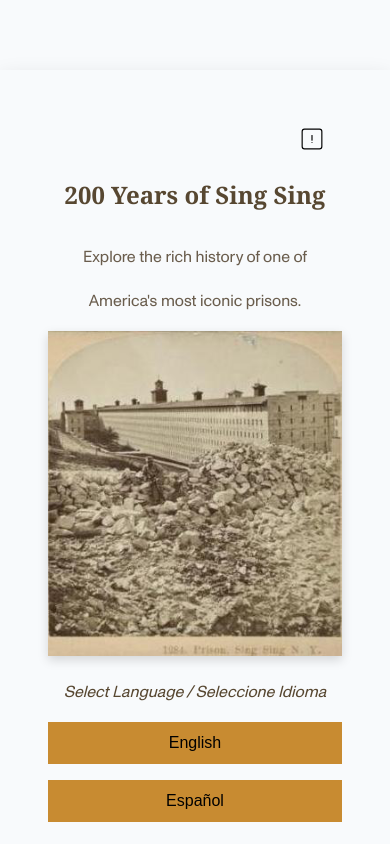
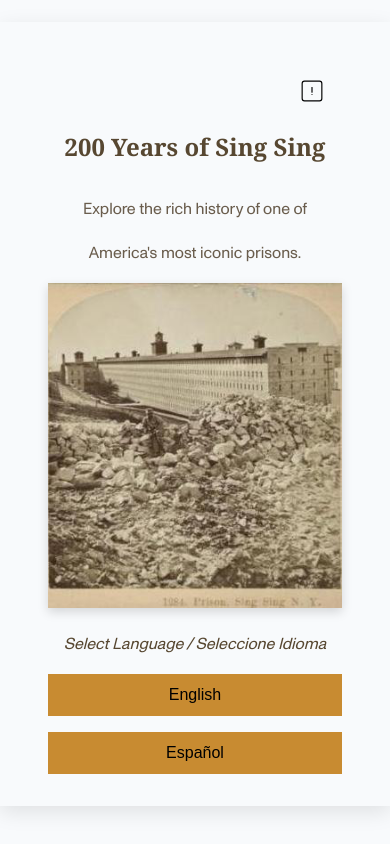
Before and after one commit to samweldon9393/SingSingPrisonMuseum-maps, a React (Create React App) app: page /#/ in a window 390 px wide. Built offline with nearby package versions, Linux system fonts and the light colour scheme.

Commit message:
Another change to landing for mobile

```diff
--- a/src/LandingPage.css
+++ b/src/LandingPage.css
@@ -133,9 +133,6 @@
     height: 40vh;
     top: 20%;
   }
-  .landing-card {
-    margin-top: 5rem !important;
-  }
 
 }
 
```
